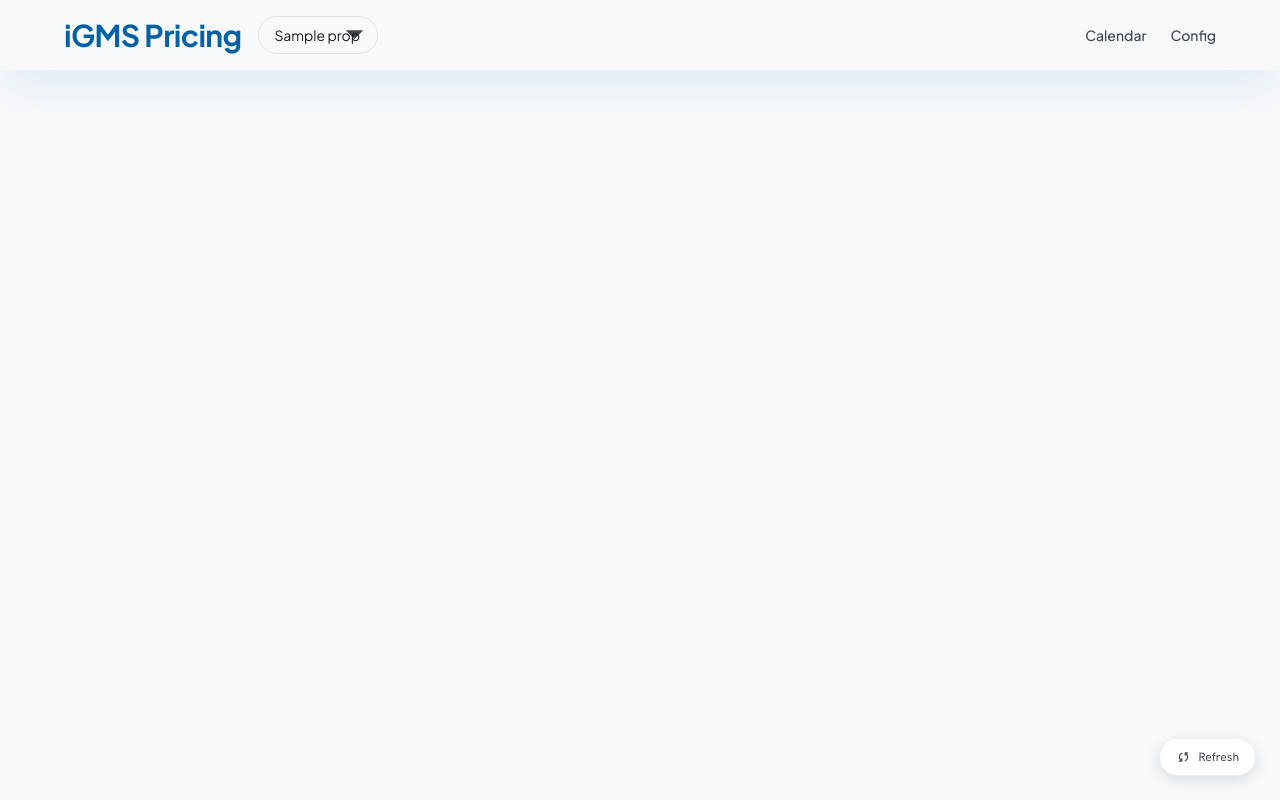
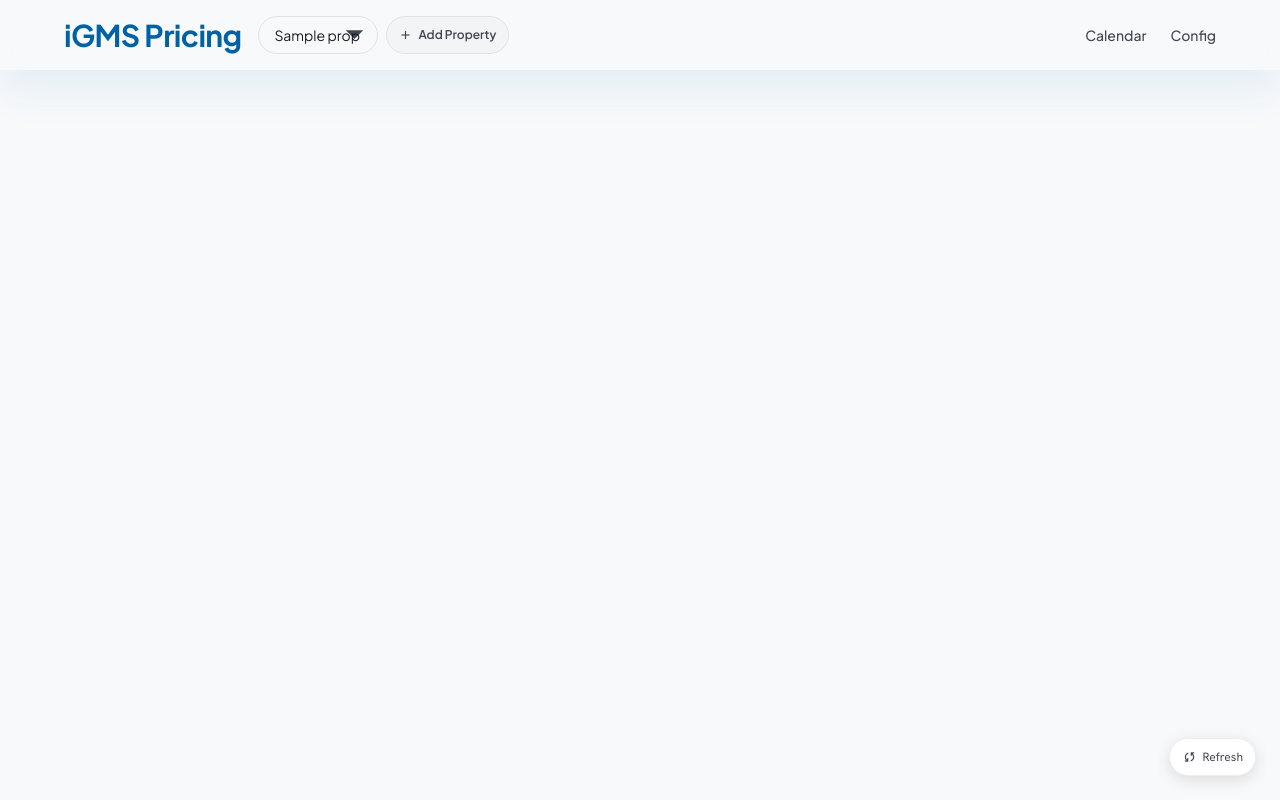
Before and after one commit to charlesh97/airbnb-dynamic-pricing, a FastAPI app: template dashboard/templates/base.html in a window 1280 px wide. Run offline with FastAPI, Linux system fonts and the light colour scheme; the template is opened without the code that fills it: most values are stand-ins (such as "Sample title", 1, 10 or a date in 2020); some libraries are stand-ins or nearby versions.

Commit message:
feat: add Add Property modal with iGMS discovery

```diff
--- /dev/null
+++ b/dashboard/static/js/properties_modal.js
@@ -0,0 +1,146 @@
+/* ── properties_modal.js — Add Property discovery modal ───── */
+
+import { api } from "./api.js";
+
+let selectedUids = new Set();
+let availableProperties = [];
+
+function openModal() {
+  const modal = document.getElementById("add-property-modal");
+  if (!modal) return;
+  modal.classList.remove("hidden");
+  selectedUids.clear();
+  loadDiscovery();
+}
+
+function closeModal() {
+  const modal = document.getElementById("add-property-modal");
+  if (modal) modal.classList.add("hidden");
+}
+
+async function loadDiscovery() {
+  const content = document.getElementById("add-property-content");
+  if (!content) return;
+  content.innerHTML = '<div class="text-center py-12 text-on-surface-variant">Loading...</div>';
+  try {
+    const props = await api.get("/api/properties/discover");
+    availableProperties = props || [];
+    renderPropertyList(availableProperties);
+  } catch (e) {
+    content.innerHTML = '<div class="text-center py-12 text-secondary">Failed to load properties.</div>';
+    console.error(e);
+  }
+}
+
+function renderPropertyList(props) {
+  const content = document.getElementById("add-property-content");
+  if (!content) return;
+  if (props.length === 0) {
+    content.innerHTML = '<div class="text-center py-12 text-on-surface-variant">No properties found in iGMS.</div>';
+    return;
+  }
+  const added = props.filter(p => p.has_local_config);
+  const available = props.filter(p => !p.has_local_config);
+
+  let html = `<div class="mb-3 flex items-center justify-between">
+    <span class="text-label-sm text-on-surface-variant">${props.length} properties found</span>
+    <span class="text-label-sm text-on-surface-variant">${added.length} already added</span>
+  </div>
+  <div class="overflow-auto max-h-80 border border-surface-container rounded-xl">
+    <table class="w-full text-sm">
+      <thead class="sticky top-0 bg-surface-container-lowest">
+        <tr class="border-b border-surface-container">
+          <th class="text-left py-2 px-3 text-label-sm text-on-surface-variant"></th>
+          <th class="text-left py-2 px-3 text-label-sm text-on-surface-variant">Name</th>
+          <th class="text-left py-2 px-3 text-label-sm text-on-surface-variant">UID</th>
+          <th class="text-left py-2 px-3 text-label-sm text-on-surface-variant">State</th>
+        </tr>
+      </thead>
+      <tbody>`;
+
+  for (const p of props) {
+    const isAdded = p.has_local_config;
+    const rowClass = isAdded ? "opacity-50" : "hover:bg-surface-container-low cursor-pointer";
+    html += `<tr class="property-row ${rowClass} border-b border-surface-container-low" data-uid="${p.property_uid}">
+      <td class="py-2 px-3">${isAdded
+        ? '<span class="text-label-sm text-on-surface-variant">Added</span>'
+        : `<input type="checkbox" class="property-checkbox w-4 h-4 rounded border-outline text-primary" value="${p.property_uid}">`
+      }</td>
+      <td class="py-2 px-3 text-on-surface font-medium">${p.name}</td>
+      <td class="py-2 px-3 text-on-surface-variant text-xs font-mono">${p.property_uid}</td>
+      <td class="py-2 px-3 text-on-surface-variant">${p.state}</td>
+    </tr>`;
+  }
+  html += `</tbody></table></div>`;
+
+  html += `<div class="mt-4 flex items-center justify-end gap-3">
+    <span id="add-property-selected-count" class="text-label-sm text-on-surface-variant"></span>
+    <button id="add-property-confirm-btn" class="bg-primary text-on-primary px-6 py-2.5 rounded-full text-label-sm font-bold shadow-md hover:opacity-90 transition-opacity" disabled>
+      Add Selected
+    </button>
+  </div>`;
+
+  content.innerHTML = html;
+
+  content.querySelectorAll(".property-checkbox").forEach(cb => {
+    cb.addEventListener("change", () => {
+      const uid = cb.value;
+      if (cb.checked) {
+        selectedUids.add(uid);
+      } else {
+        selectedUids.delete(uid);
+      }
+      updateConfirmBtn();
+    });
+  });
+
+  const confirmBtn = document.getElementById("add-property-confirm-btn");
+  if (confirmBtn) {
+    confirmBtn.addEventListener("click", addSelectedProperties);
+  }
+}
+
+function updateConfirmBtn() {
+  const btn = document.getElementById("add-property-confirm-btn");
+  const count = document.getElementById("add-property-selected-count");
+  if (!btn) return;
+  const countVal = selectedUids.size;
+  btn.disabled = countVal === 0;
+  if (count) count.textContent = countVal > 0 ? `${countVal} selected` : "";
+}
+
+async function addSelectedProperties() {
+  const btn = document.getElementById("add-property-confirm-btn");
+  if (btn) { btn.disabled = true; btn.textContent = "Adding..."; }
+
+  const toAdd = [...selectedUids];
+  for (const uid of toAdd) {
+    try {
+      await api.post("/api/properties/add", { property_uid: uid });
+    } catch (e) {
+      console.error("Failed to add property:", uid, e);
+    }
+  }
+
+  // Refresh the property dropdown
+  try {
+    const updated = await api.get("/api/properties");
+    const switcher = document.getElementById("property-switcher");
+    if (switcher && updated) {
+      switcher.innerHTML = updated.map(p =>
+        `<option value="${p.property_uid}">${p.name}</option>`
+      ).join("");
+    }
+  } catch (e) {
+    console.error("Failed to refresh property list:", e);
+  }
+
+  setTimeout(closeModal, 800);
+}
+
+// Wire up button and modal close
+document.addEventListener("DOMContentLoaded", () => {
+  document.getElementById("add-property-btn")?.addEventListener("click", openModal);
+  document.getElementById("add-property-close")?.addEventListener("click", closeModal);
+  document.getElementById("add-property-backdrop")?.addEventListener("click", closeModal);
+});
--- a/dashboard/templates/base.html
+++ b/dashboard/templates/base.html
@@ -102,11 +102,17 @@
   <header class="sticky top-0 z-50 bg-surface/80 backdrop-blur-xl shadow-[0_20px_40px_rgba(0,97,164,0.08)] px-margin-mobile md:px-margin-desktop py-4 flex items-center justify-between">
     <div class="flex items-center gap-4">
       <h1 class="font-display-lg text-primary tracking-tight text-2xl md:text-3xl font-bold" style="letter-spacing: -0.02em;">iGMS Pricing</h1>
-      <select id="property-switcher" class="property-switcher bg-surface border border-surface-variant rounded-full px-4 py-2 text-sm font-body-md text-on-surface cursor-pointer focus:ring-2 focus:ring-primary/20 outline-none">
-        {% for prop in properties %}
-        <option value="{{ prop.property_uid }}" {% if prop.property_uid == current_uid %}selected{% endif %}>{{ prop.name }}</option>
-        {% endfor %}
-      </select>
+      <div class="flex items-center gap-2">
+        <select id="property-switcher" class="property-switcher bg-surface border border-surface-variant rounded-full px-4 py-2 text-sm font-body-md text-on-surface cursor-pointer focus:ring-2 focus:ring-primary/20 outline-none">
+          {% for prop in properties %}
+          <option value="{{ prop.property_uid }}" {% if prop.property_uid == current_uid %}selected{% endif %}>{{ prop.name }}</option>
+          {% endfor %}
+        </select>
+        <button id="add-property-btn" class="flex items-center gap-1.5 px-3 py-2 rounded-full bg-surface-container-low border border-surface-variant text-on-surface-variant text-label-sm font-semibold hover:bg-surface-container-high hover:text-on-surface transition-all">
+          <span class="material-symbols-outlined text-sm">add</span>
+          Add Property
+        </button>
+      </div>
     </div>
     <div class="flex items-center gap-6">
       <a href="/calendar" class="font-body-md text-on-surface-variant hover:text-primary transition-colors text-sm font-medium">Calendar</a>
@@ -154,16 +160,26 @@
       <span id="fetch-dot" class="w-2 h-2 rounded-full bg-outline flex-shrink-0"></span>
       <span id="fetch-time" class="font-medium text-on-surface font-label-sm">—</span>
     </div>
-    <div id="save-status" class="bg-surface-container-lowest rounded-full px-3 py-2 shadow-[0_4px_16px_rgba(0,0,0,0.12)] border border-surface-container flex items-center gap-1.5 text-xs text-on-surface-variant opacity-0 transition-opacity duration-300">
-      <span id="save-dot" class="w-2 h-2 rounded-full bg-outline flex-shrink-0"></span>
-      <span id="save-time" class="font-medium text-on-surface font-label-sm">—</span>
-    </div>
     <!-- Refresh button -->
-    <button id="refresh-btn" onclick="refreshCalendar()" class="bg-surface-container-lowest rounded-full px-4 py-2 shadow-[0_4px_16px_rgba(0,0,0,0.12)] border border-surface-container flex items-center gap-2 text-xs text-on-surface-variant hover:bg-surface-container-high hover:text-on-surface transition-all cursor-pointer">
+    <button id="refresh-btn" onclick="refreshCalendar()" class="bg-surface-container-lowest rounded-full px-3 py-2 shadow-[0_4px_16px_rgba(0,0,0,0.12)] border border-surface-container flex items-center gap-1.5 text-xs text-on-surface-variant hover:bg-surface-container-high hover:text-on-surface transition-all cursor-pointer">
       <span class="material-symbols-outlined text-sm">sync</span>
       <span class="font-label-sm font-medium">Refresh</span>
     </button>
   </div>
-  {% block scripts %}{% endblock %}
+  <div id="add-property-modal" class="fixed inset-0 z-50 hidden">
+    <div class="absolute inset-0 bg-black/40 backdrop-blur-sm" id="add-property-backdrop"></div>
+    <div class="absolute top-1/2 left-1/2 -translate-x-1/2 -translate-y-1/2 w-full max-w-lg bg-surface-container-lowest rounded-2xl shadow-2xl p-6 border border-surface-container">
+      <div class="flex items-center justify-between mb-4">
+        <h3 class="text-headline-lg-mobile text-on-surface">Add Property</h3>
+        <button id="add-property-close" class="w-8 h-8 rounded-full bg-surface-container-high flex items-center justify-center text-on-surface-variant hover:bg-surface-container-highest transition-colors">
+          <span class="material-symbols-outlined text-sm">close</span>
+        </button>
+      </div>
+      <div id="add-property-content">
+        <div class="text-center py-12 text-on-surface-variant">Loading...</div>
+      </div>
+    </div>
+  </div>
+  <script type="module" src="/static/js/properties_modal.js"></script>
 </body>
 </html>
```
